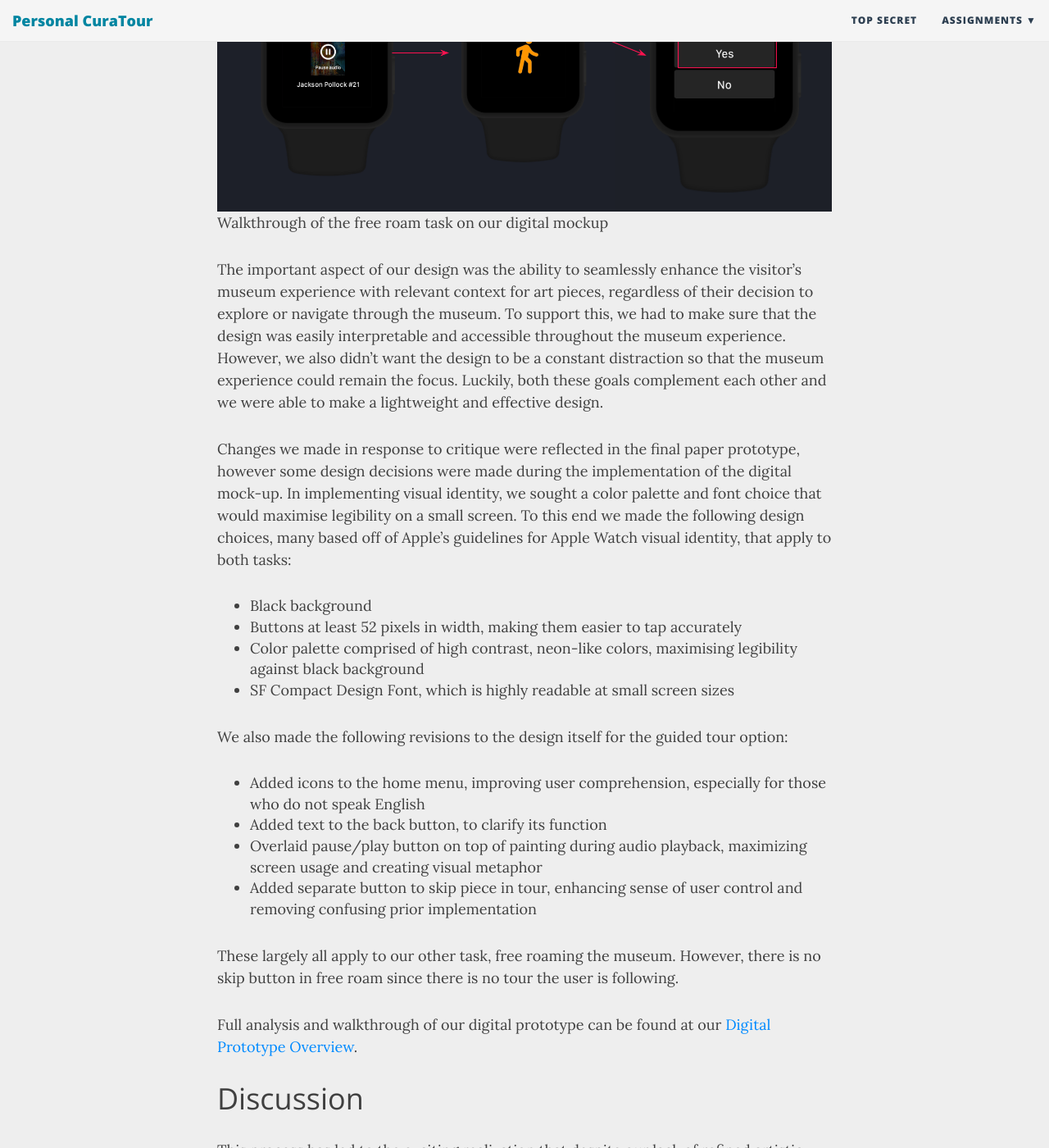
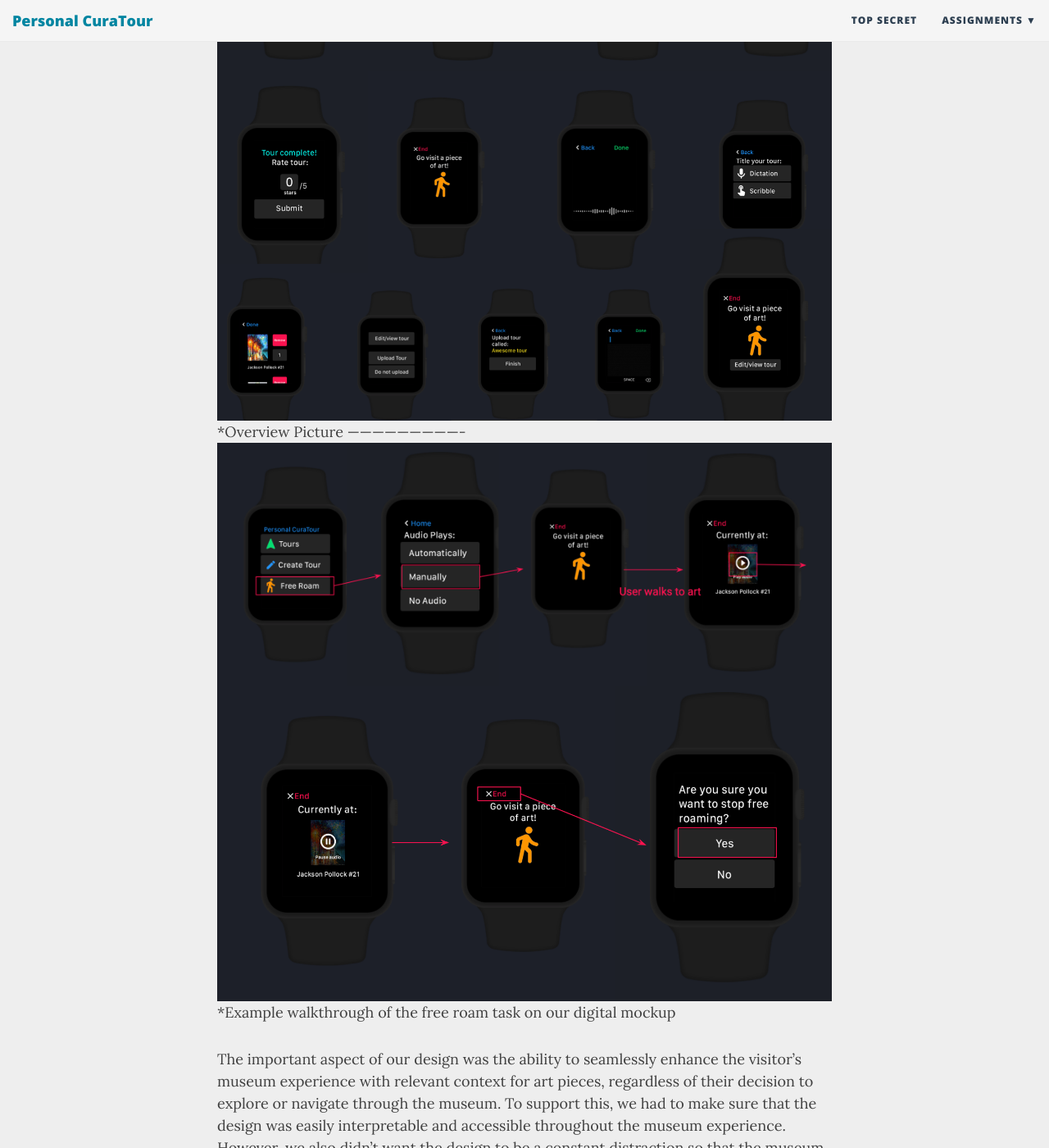
Before and after one commit to krtejeda/PersonalCuraTour, a Jekyll site: the page built from User-Experience-Design-Overview.md, in a window 1280 px wide and 1400 px high, scrolled down 7752 px. Shown: the whole window at 82% size. Built offline with Jekyll 4.4.1, drawn with Linux system fonts in a browser that asks for light colours; nearby versions of some CDN libraries.

Commit message:
Update User-Experience-Design-Overview.md

```diff
--- a/User-Experience-Design-Overview.md
+++ b/User-Experience-Design-Overview.md
@@ -79,9 +79,12 @@ We retained the critical aspects of our original paper prototype in our final pr
 
 # Digital Mockup
 
+![](https://github.com/krtejeda/PersonalCuraTour/blob/gh-pages/img/overview4.png)
+*Overview Picture
+----------------------------
 ![](https://krtejeda.github.io/PersonalCuraTour/img/mockupReview2.png)
 ![](https://krtejeda.github.io/PersonalCuraTour/img/mockupReview1.png)
-Walkthrough of the free roam task on our digital mockup
+*Example walkthrough of the free roam task on our digital mockup
 
 The important aspect of our design was the ability to seamlessly enhance the visitor’s museum experience with relevant context for art pieces, regardless of their decision to explore or navigate through the museum. To support this, we had to make sure that the design was easily interpretable and accessible throughout the museum experience. However, we also didn’t want the design to be a constant distraction so that the museum experience could remain the focus. Luckily, both these goals complement each other and we were able to make a lightweight and effective design.
 
```
